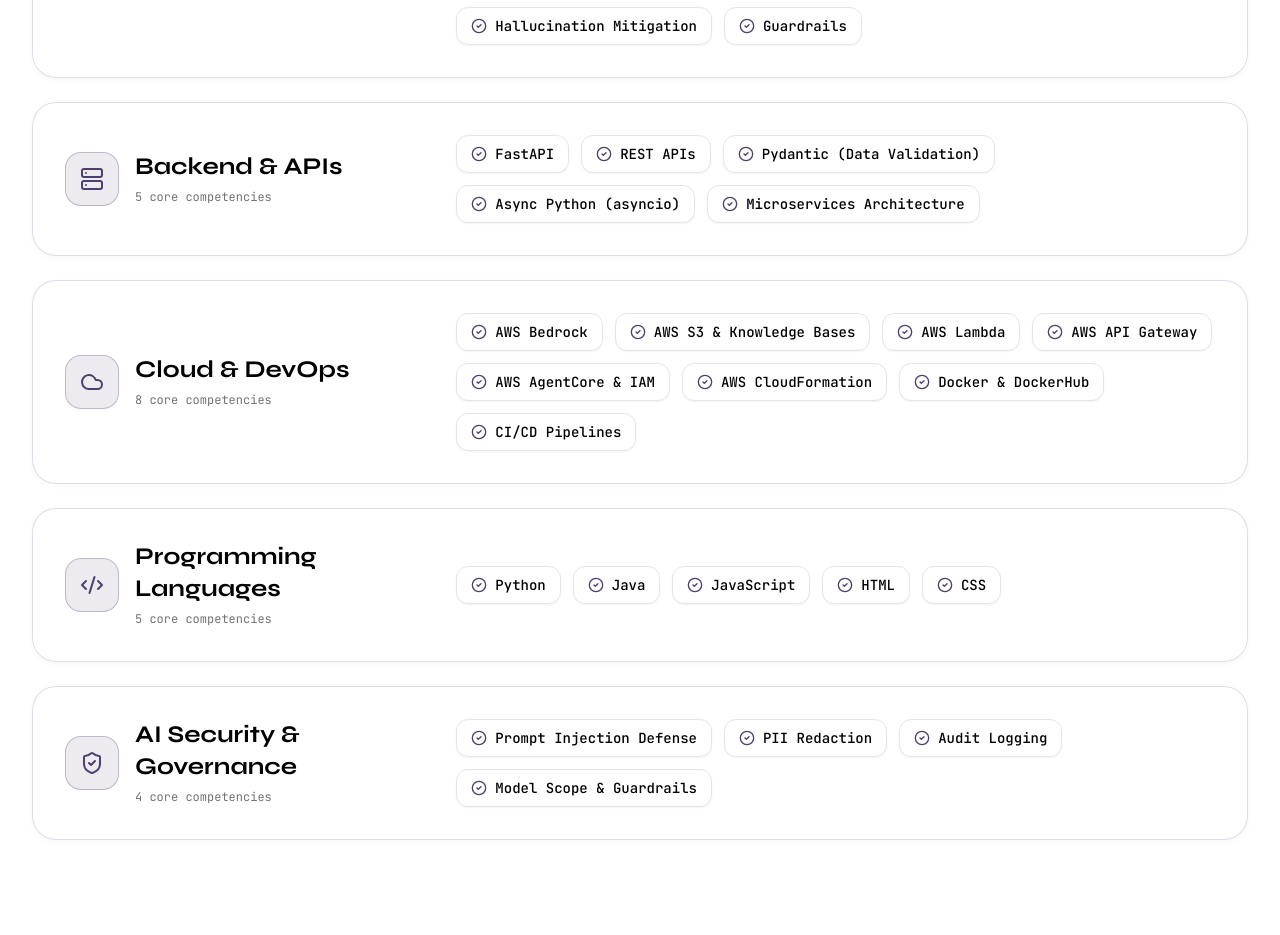
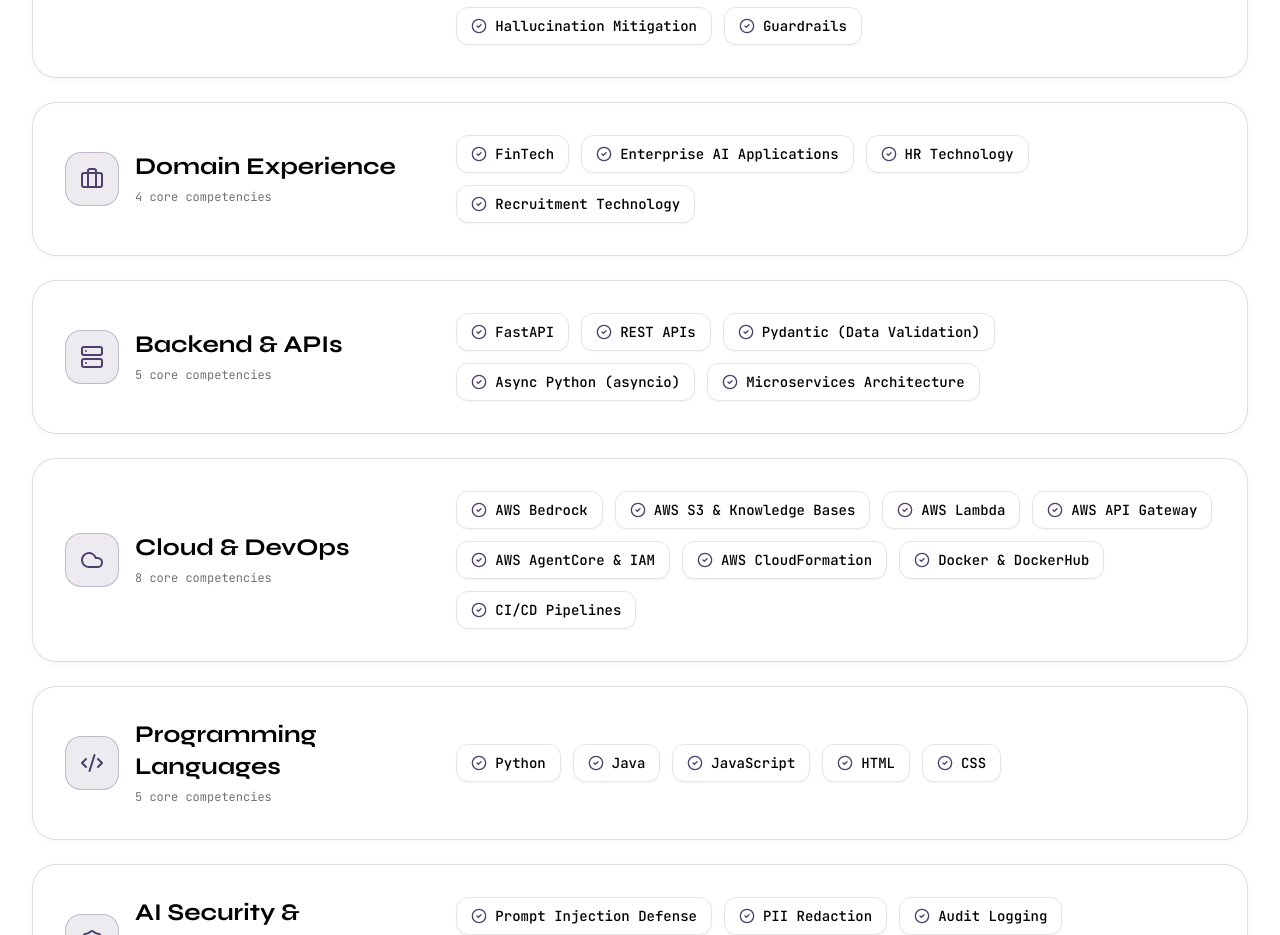
Before and after one commit to lokeshh29/build-portfolio, a Next.js app in the folder frontend/: page / in a window 1280 px wide. Shown: the part 5760-6695 px from the top of the page. Built offline with nearby package versions, Linux system fonts and the light colour scheme; no server answers.

Commit message:
feat(ui): add domain experiences

```diff
--- a/frontend/components/skills/Skills.tsx
+++ b/frontend/components/skills/Skills.tsx
@@ -9,6 +9,7 @@
   Cloud,
   ShieldCheck,
   CheckCircle2,
+  Briefcase,
 } from "lucide-react";
 
 export default function Skills() {
@@ -30,6 +31,19 @@
         "Prompt Engineering",
         "Hallucination Mitigation",
         "Guardrails",
+      ],
+    },
+    {
+      title: "Domain Experience",
+      icon: Briefcase,
+      color: "text-[#4e3f6e] dark:text-[#c4b7d8]",
+      bgColor: "bg-[#4e3f6e]/10 dark:bg-[#4e3f6e]/25",
+      borderColor: "border-[#4e3f6e]/30",
+      skills: [
+        "FinTech",
+        "Enterprise AI Applications",
+        "HR Technology",
+        "Recruitment Technology",
       ],
     },
     {
```
Also changed, not shown: 1 other file (tests, documents, lock files or other folders).
